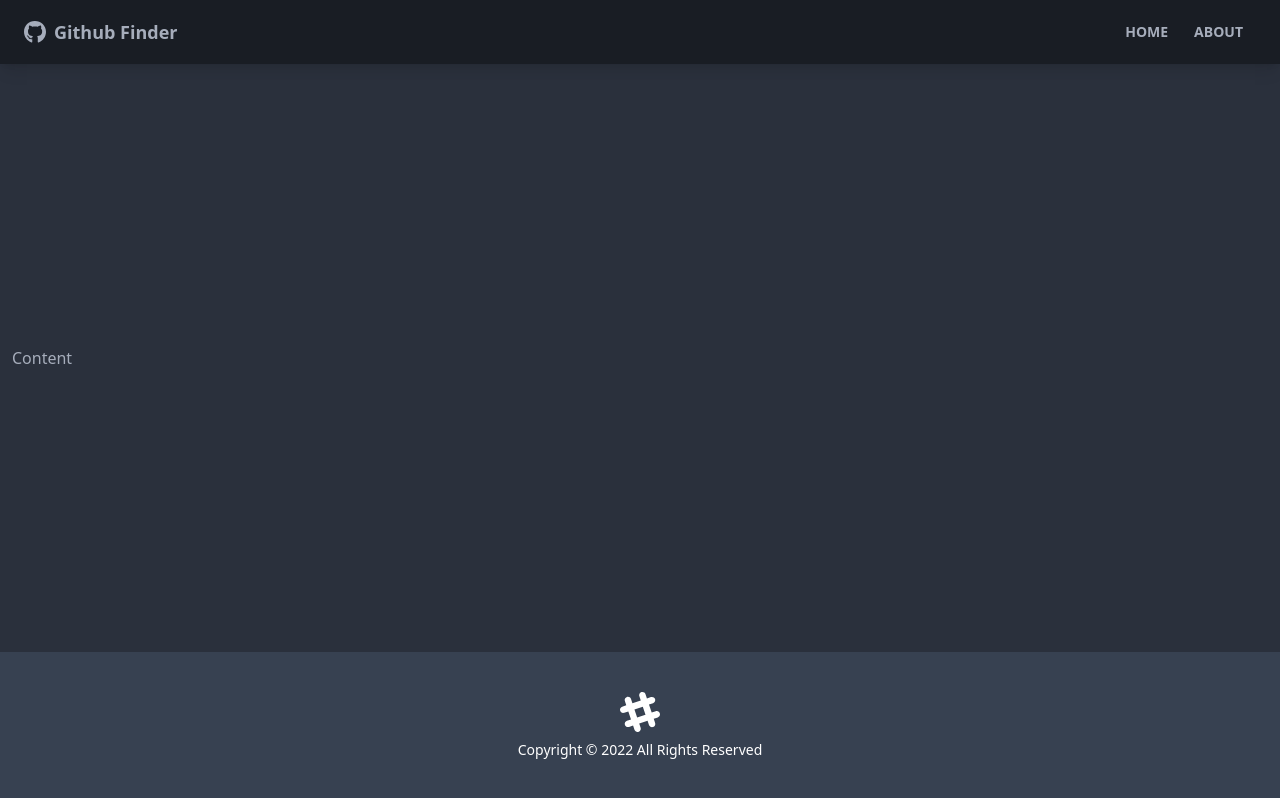
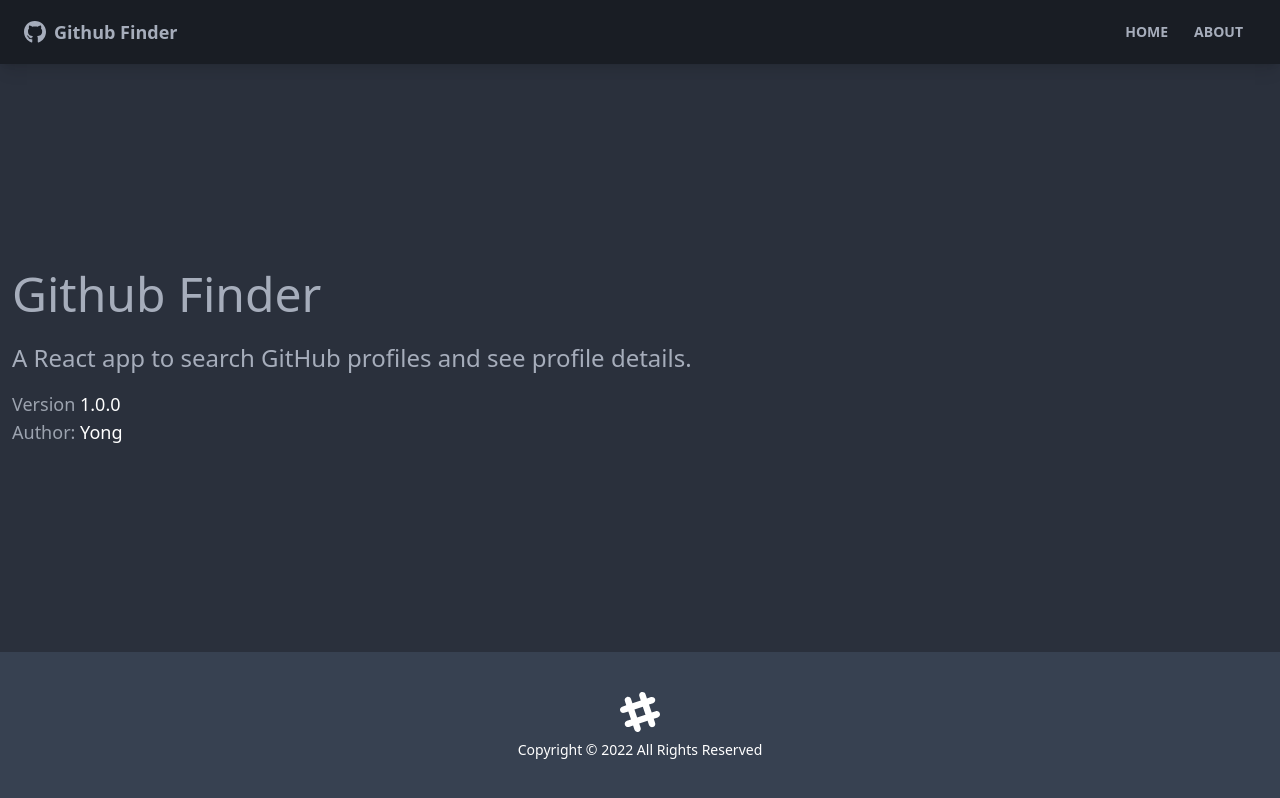
Before and after one commit to hyc0812/deploy-github-finder, a React (Create React App) app: page /about in a window 1280 px wide. Built offline with nearby package versions, Linux system fonts and the light colour scheme.

Commit message:
about page added

```diff
--- a/src/App.js
+++ b/src/App.js
@@ -1,13 +1,23 @@
-import { BrowserRouter as Router, Route } from "react-router-dom";
+import { BrowserRouter as Router, Route, Routes } from "react-router-dom";
 import Navbar from "./components/layout/Navbar";
 import Footer from "./components/layout/Footer";
+import Home from "./pages/Home";
+import About from "./pages/About";
+import NotFound from "./pages/NotFound";
 
 function App() {
   return (
     <Router>
       <div className="flex flex-col justify-between h-screen">
         <Navbar />
-        <main className="container mx-auto px-3 pb-12"> Content </main>
+        <main className="container mx-auto px-3 pb-12">
+          <Routes>
+            <Route path="/" element={<Home />} />
+            <Route path="/about" element={<About />} />
+            <Route path="/notfound" element={<NotFound />} />
+            <Route path="/*" element={<NotFound />} />
+          </Routes>
+        </main>
         <Footer />
       </div>
     </Router>
--- /dev/null
+++ b/src/pages/About.jsx
@@ -0,0 +1,20 @@
+export default function About(props) {
+  return (
+    <>
+      <h3 className="text-5xl mb-6">Github Finder</h3>
+      <p className="mb-4 text-2xl font-light">
+        A React app to search GitHub profiles and see profile details.
+      </p>
+      <p className="text-lg text-gray-400">
+        Version <span className="text-white">1.0.0</span>
+      </p>
+      <p className="text-lg text-gray-400">
+        Author:{" "}
+        <span className="text-white">
+          {" "}
+          <a href="https://github.com/hyc0812">Yong</a>
+        </span>
+      </p>
+    </>
+  );
+}
--- /dev/null
+++ b/src/pages/Home.jsx
@@ -0,0 +1,7 @@
+export default function Home(props) {
+  return (
+    <div>
+      <h1 className="text-6xl">Welcome</h1>
+    </div>
+  );
+}
--- /dev/null
+++ b/src/pages/NotFound.jsx
@@ -0,0 +1,3 @@
+export default function NotFound(props) {
+  return <div>NOT FOUND</div>;
+}
```
